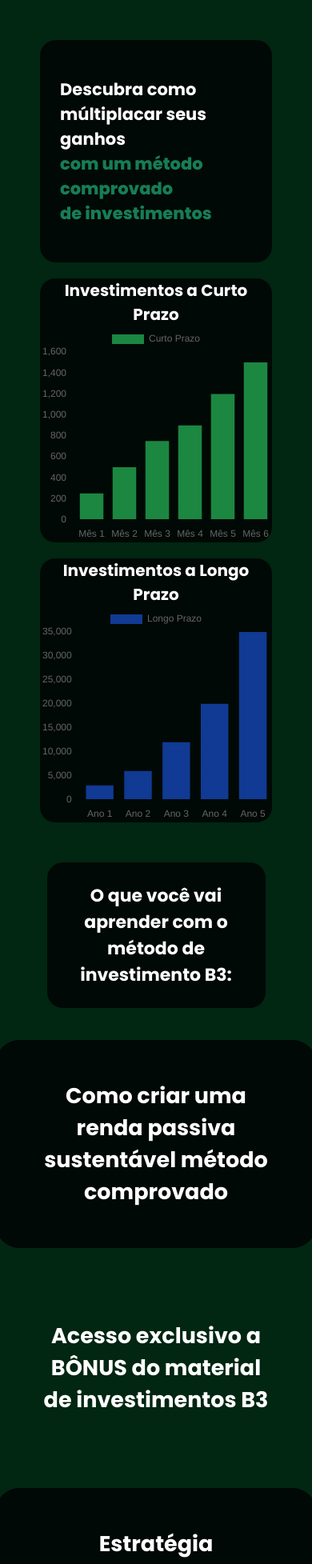
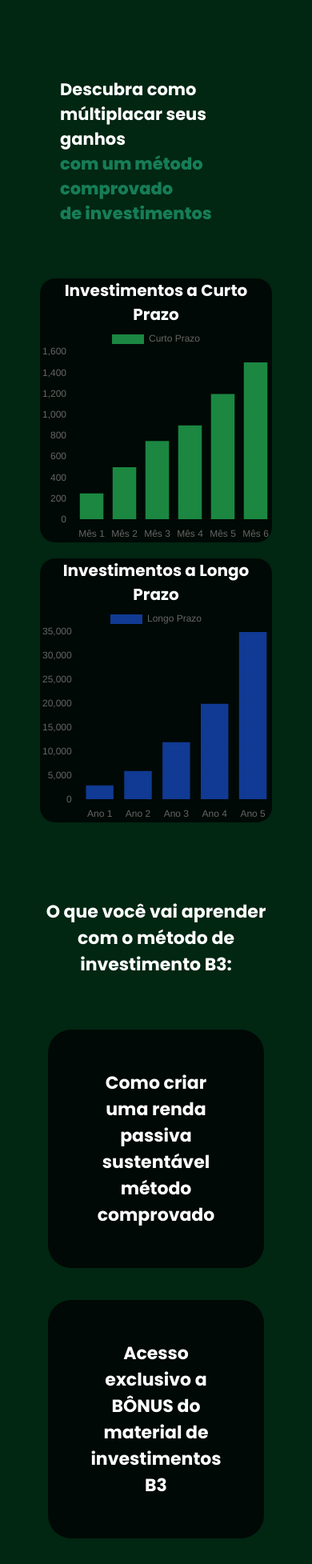
Before and after one commit to lucasrq/Pagina-de-vendas, a React (Vite) app: page / in a window 390 px wide. Shown: the top 1955 px of the page at 80% size. Built offline with nearby package versions, Linux system fonts and the light colour scheme.

Commit message:
finalizado version Mobile

```diff
--- a/src/Containes/About/style.ts
+++ b/src/Containes/About/style.ts
@@ -13,7 +13,6 @@
     display:grid;
     grid-template-columns:1fr 1fr 1fr;
     gap:80px;
-
     div{
         margin-top:40px;
         width:400px;
@@ -40,32 +39,40 @@
     width: 100%;
     margin: 0 auto;
     padding:0;
-    h2{
+    div{
+        width:100%;
+        background-color:#012612;
+        h2{
         font-size:22px;
+        padding:20px;
+
     }
+    }
+
   .aboutSing{
     display:flex;
     flex-direction:column;
     align-items:center;
-    margin:0%;
+    margin:0 auto;
     gap:0;
     margin-bottom:40px;
     div{
-        width:400px;
+        margin:20px;
+        width:270px;
         padding:50px;
         border-radius:29px;
         &:nth-child(1){
             background-color:#000002c2;
         }
         &:nth-child(2){
-            background-color:#012612;
+            background-color:#000002c2;
         }
         &:nth-child(3){
             background-color:#000002c2;
         }
         h3{
             text-align:center;
-            font-size:27px;
+            font-size:22px;
         }
     }
   }
--- a/src/Containes/Headline/style.ts
+++ b/src/Containes/Headline/style.ts
@@ -47,11 +47,10 @@
 
     @media (max-width: 480px) {
       z-index:2;
-      width:100%;
     .HeadlineTitle{
-        background-color:#000002c2;
+        background-color:#0000;
+        width:100%;
         font-size:14px;
-        border-radius:20px;
         span{
             color:#167d57;
         }
--- a/src/Containes/NextPass/style.ts
+++ b/src/Containes/NextPass/style.ts
@@ -34,8 +34,6 @@
     background-color:#0d4a2d;
     align-items:center;
     text-align:center;
-
-
     h1{
         font-size:35px;
     }
@@ -90,7 +88,7 @@
     margin-right:0;
     h3{
     font-size:19px;
-    text-align:left;
+    text-align:center;
   }
   span{
     color: #167d57;
@@ -98,16 +96,16 @@
   p{
     margin-top:20px;
     font-size:18px;
+    text-align:center;
   }
   }
   .right{
+    margin:20px 20px 40px 20px;
     padding:30px;
     border-radius:30px;
     background-color:#0d4a2d;
     align-items:center;
     text-align:center;
-
-
     h1{
         font-size:35px;
     }
```
